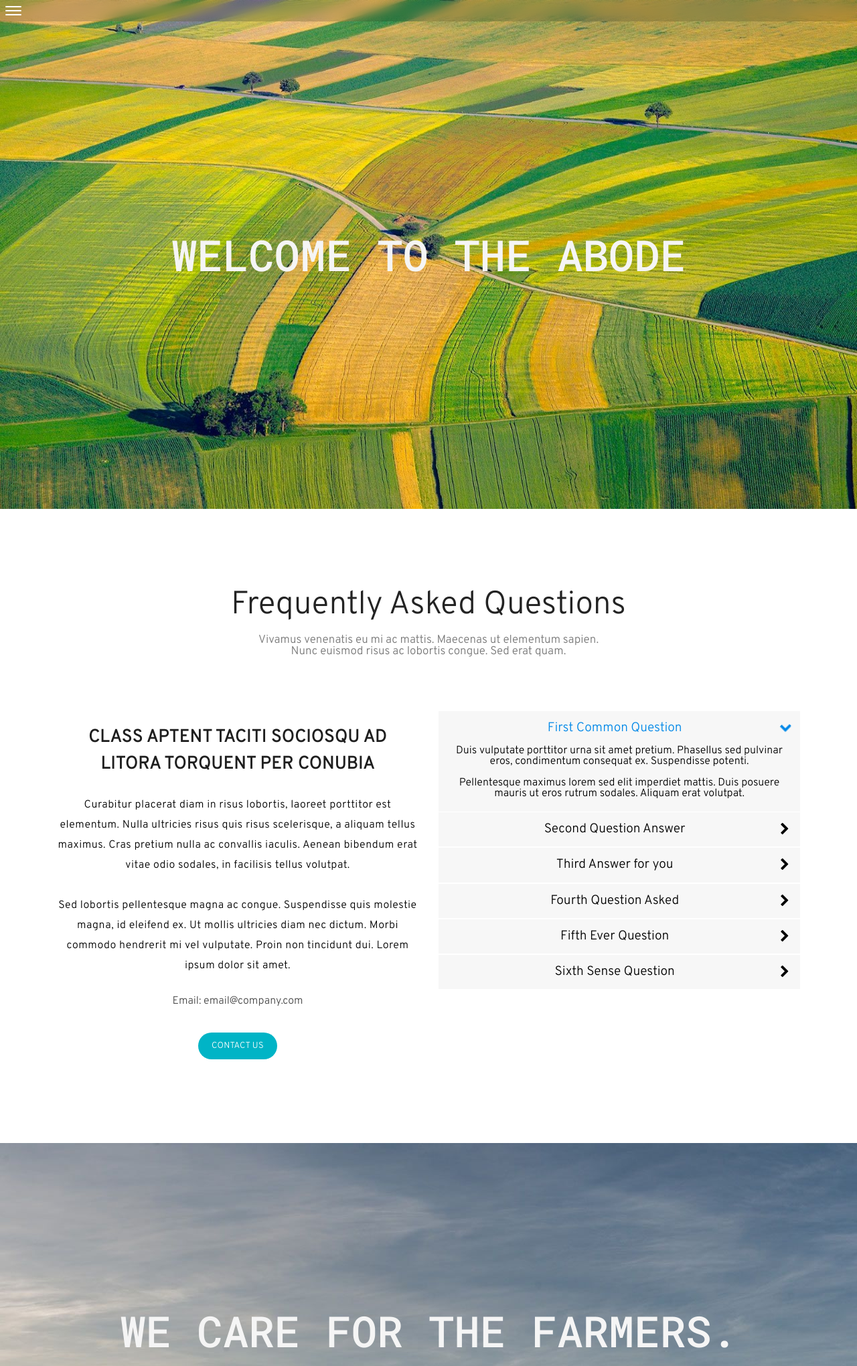
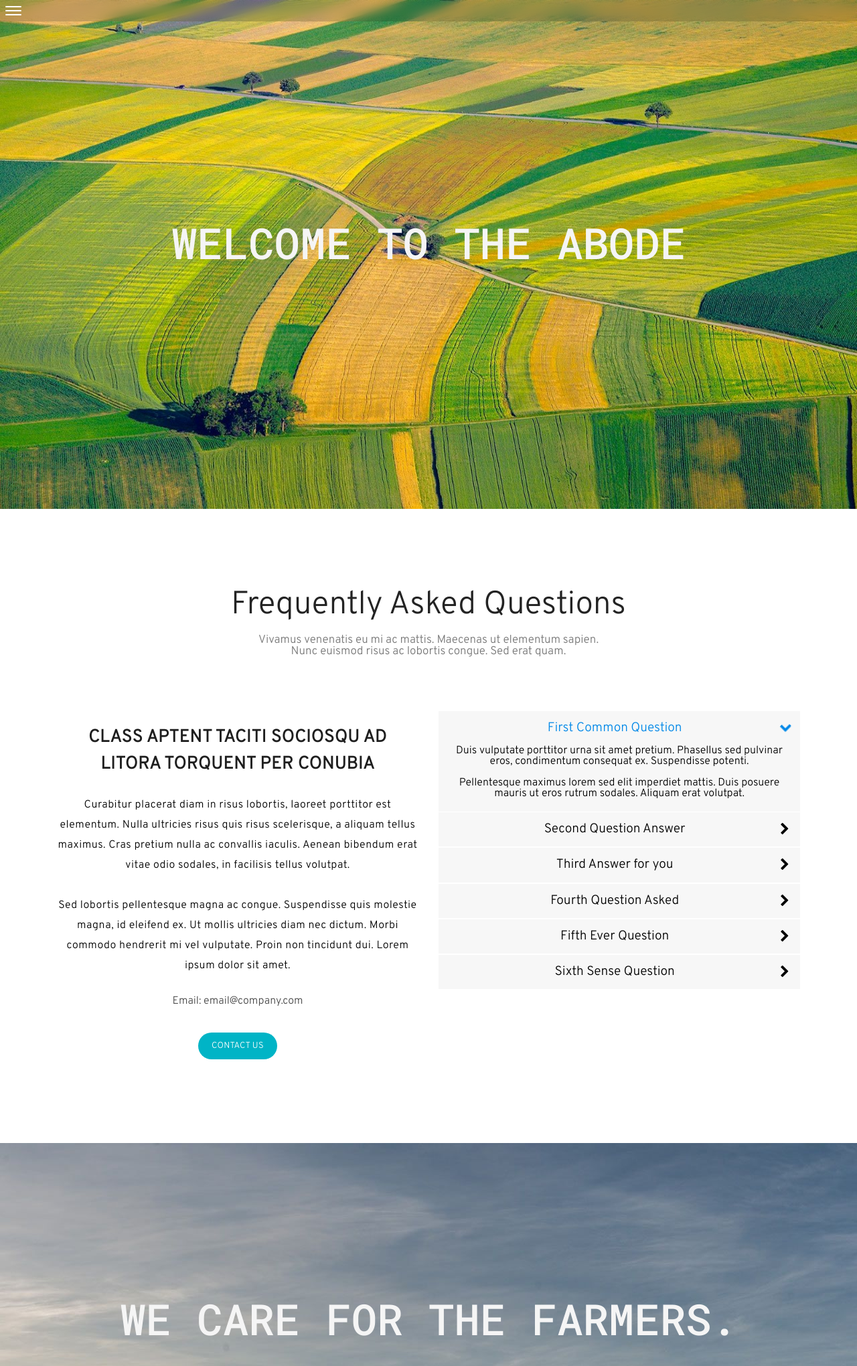
Before and after one commit to infinte-bandwidth/farmerX, a PHP site: page / in a window 1280 px wide. Shown: the top 2040 px of the page at 67% size. Run offline with PHP 8.4, Linux system fonts and the light colour scheme; data that the repository does not hold is empty; a stand-in replaces the project's code that opens the database connection; some libraries are stand-ins or nearby versions.

Commit message:
Update index.php

```diff
--- a/index.php
+++ b/index.php
@@ -129,7 +129,7 @@
         <img src="assets/images/bg6.jpg" style="height: 760px;width: 100%; ">
         <img src="assets/images/bg1.jpg" style="height: 760px; width: 100%; ">
         <div class="centered-text" style=" left: 50%;">
-            <h2 style="font-size:5vw;  font-family: 'Roboto Mono', monospace; ">WELCOME TO THE ABODE</h2>
+            <h2 style="font-size:5vw;  font-family: 'Roboto Mono', monospace; height:100px;">WELCOME TO THE ABODE</h2>
         </div>
 
 
@@ -295,7 +295,7 @@
 
     <div class="mainbg-secondary" data-aos="fade-down">
         <div class="centered-text-secondary" style="left: 50%;">
-            <h1 style="font-size: 5vw;">WE CARE FOR THE FARMERS.</h1>
+            <h1 style="font-size: 5vw;height:100px;">WE CARE FOR THE FARMERS.</h1>
         </div>
     </div>
 
```
